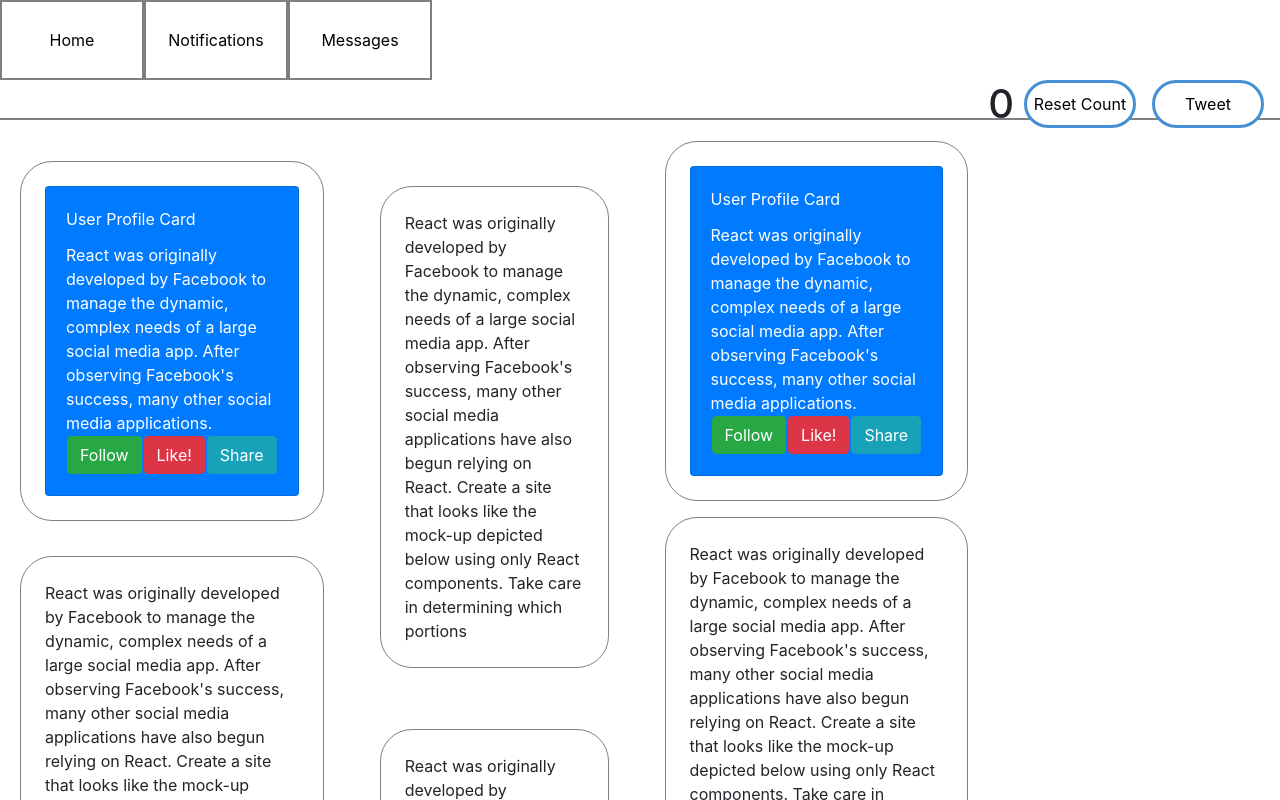
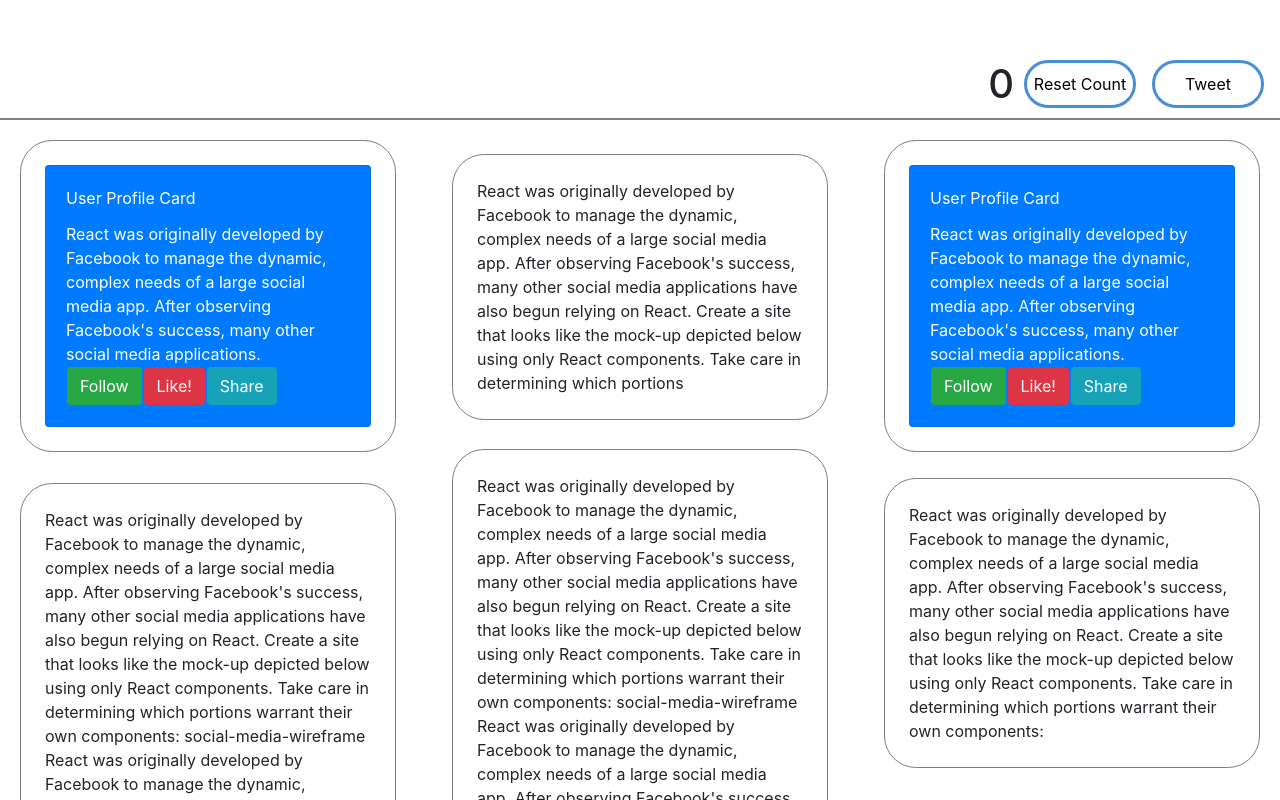
Before and after one commit to lmschless/social-media-mockup, a React (Create React App) app: page / in a window 1280 px wide. Shown: the top 800 px of the page. Built offline with nearby package versions, Linux system fonts and the light colour scheme.

Commit message:
working on new nav bar

```diff
--- a/src/components/Nav.js
+++ b/src/components/Nav.js
@@ -1,25 +1,127 @@
 import React from 'react';
+// import { Navbar, Form, FormControl, Button } from 'reactstrap';
 
 function Nav() {
-	const navStyles = {
-		alignItems: 'center'
-		// float: 'left',
-		// paddingTop: '1em'
-	};
-	const buttonStyles = {
-		height: '5em',
-		width: '9em',
-		padding: '0px',
-		border: '.15em solid gray',
-		backgroundColor: 'white'
-	};
+	// const navStyles = {
+	// 	alignItems: 'center'
+	// 	// float: 'left',
+	// 	// paddingTop: '1em'
+	// };
+	// const buttonStyles = {
+	// 	height: '5em',
+	// 	width: '9em',
+	// 	padding: '0px',
+	// 	border: '.15em solid gray',
+	// 	backgroundColor: 'white'
+	// };
 
 	return (
-		<div style={navStyles}>
-			<button style={buttonStyles}>Home</button>
-			<button style={buttonStyles}>Notifications</button>
-			<button style={buttonStyles}>Messages</button>
-		</div>
+		// <div style={navStyles}>
+		// 	<button style={buttonStyles}>Home</button>
+		// 	<button style={buttonStyles}>Notifications</button>
+		// 	<button style={buttonStyles}>Messages</button>
+		// </div>
+		<React.Fragment>
+			{' '}
+			<nav class="mb-1 navbar navbar-expand-lg navbar-dark default-color">
+				<a class="navbar-brand" href="#">
+					Navbar
+				</a>
+				<button
+					class="navbar-toggler"
+					type="button"
+					data-toggle="collapse"
+					data-target="#navbarSupportedContent-333"
+					aria-controls="navbarSupportedContent-333"
+					aria-expanded="false"
+					aria-label="Toggle navigation"
+				>
+					<span class="navbar-toggler-icon" />
+				</button>
+				<div class="collapse navbar-collapse" id="navbarSupportedContent-333">
+					<ul class="navbar-nav mr-auto">
+						<li class="nav-item active">
+							<a class="nav-link" href="#">
+								Home
+								<span class="sr-only">(current)</span>
+							</a>
+						</li>
+						<li class="nav-item">
+							<a class="nav-link" href="#">
+								Features
+							</a>
+						</li>
+						<li class="nav-item">
+							<a class="nav-link" href="google.com">
+								Pricing
+							</a>
+						</li>
+						<li class="nav-item dropdown">
+							<a
+								class="nav-link dropdown-toggle"
+								id="navbarDropdownMenuLink-333"
+								data-toggle="dropdown"
+								aria-haspopup="true"
+								aria-expanded="false"
+							>
+								Dropdown
+							</a>
+							<div
+								class="dropdown-menu dropdown-default"
+								aria-labelledby="navbarDropdownMenuLink-333"
+							>
+								<a class="dropdown-item" href="google.com">
+									Action
+								</a>
+								<a class="dropdown-item" href="google.com">
+									Another action
+								</a>
+								<a class="dropdown-item" href="google.com">
+									Something else here
+								</a>
+							</div>
+						</li>
+					</ul>
+					<ul class="navbar-nav ml-auto nav-flex-icons">
+						<li class="nav-item">
+							<a class="nav-link waves-effect waves-light">
+								<i class="fab fa-twitter" />
+							</a>
+						</li>
+						<li class="nav-item">
+							<a class="nav-link waves-effect waves-light">
+								<i class="fab fa-google-plus-g" />
+							</a>
+						</li>
+						<li class="nav-item dropdown">
+							<a
+								class="nav-link dropdown-toggle"
+								id="navbarDropdownMenuLink-333"
+								data-toggle="dropdown"
+								aria-haspopup="true"
+								aria-expanded="false"
+							>
+								<i class="fas fa-user" />
+							</a>
+							<div
+								class="dropdown-menu dropdown-menu-right dropdown-default"
+								aria-labelledby="navbarDropdownMenuLink-333"
+							>
+								<a class="dropdown-item" href="google.com">
+									Action
+								</a>
+								<a class="dropdown-item" href="google.com">
+									Another action
+								</a>
+								<a class="dropdown-item" href="google.com">
+									Something else here
+								</a>
+							</div>
+						</li>
+					</ul>
+				</div>
+			</nav>
+		</React.Fragment>
 	);
 }
 export default Nav;
```
